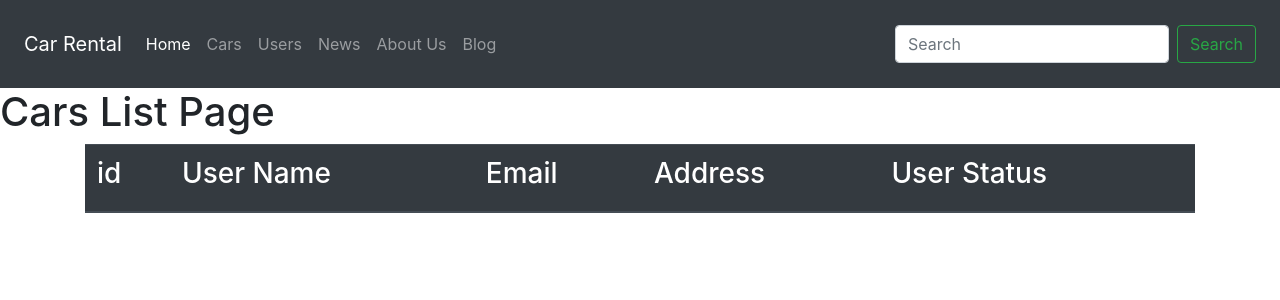
After one commit to JAVA-MSDT/car_rental, a Java web app: template carrental/src/main/webapp/WEB-INF/pages/user/users.jsp in a window 1280 px wide. The commit adds this page. Shown: the top 300 px of the page. Run offline with Tomcat 11, a stand-in JSP engine, Linux system fonts and the light colour scheme; the template is opened without the code that fills it, so the values that code supplies are empty.

Commit message:
Adding Users Controller and JSP

```diff
--- a/carrental/src/main/java/com/msdt/carrental/frontcontroller/controller/ControllerFactory.java
+++ b/carrental/src/main/java/com/msdt/carrental/frontcontroller/controller/ControllerFactory.java
@@ -6,6 +6,7 @@ import com.msdt.carrental.frontcontroller.view.AboutController;
 import com.msdt.carrental.frontcontroller.view.BlogController;
 import com.msdt.carrental.frontcontroller.view.NewsController;
 import com.msdt.carrental.frontcontroller.view.car.CarsController;
+import com.msdt.carrental.frontcontroller.view.user.UserController;
 import com.msdt.carrental.model.config.DBTestConfig;
 import com.msdt.carrental.model.service.impl.ServiceFactory;
 import com.msdt.carrental.util.constants.ControllerConstant;
@@ -26,6 +27,8 @@ public class ControllerFactory{
 			return new NewsController();
 		case ControllerConstant.CARS_CONTROLLER:
 			return new CarsController(serviceFactory.getCarService());
+		case ControllerConstant.USERS_CONTROLLER:
+			return new UserController(serviceFactory.getUserService());
 		case ControllerConstant.ABOUT_CONTROLLER:
 			return new AboutController();
 		case ControllerConstant.BLOG_CONTROLLER:
--- a/carrental/src/main/webapp/WEB-INF/pages/common/navbar.jsp
+++ b/carrental/src/main/webapp/WEB-INF/pages/common/navbar.jsp
@@ -31,6 +31,8 @@
 			</a></li>
 			<li class="nav-item"><a class="nav-link"
 				href="car-rental?controller=cars">Cars</a></li>
+							<li class="nav-item"><a class="nav-link"
+				href="car-rental?controller=users">Users</a></li>
 			<li class="nav-item"><a class="nav-link"
 				href="car-rental?controller=news">News</a></li>
 			<li class="nav-item"><a class="nav-link"
--- /dev/null
+++ b/carrental/src/main/webapp/WEB-INF/pages/user/users.jsp
@@ -0,0 +1,61 @@
+<%@ page language="java" contentType="text/html; charset=UTF-8"
+	pageEncoding="UTF-8"%>
+<%@ taglib prefix="c" uri="http://java.sun.com/jsp/jstl/core"%>
+<%@ taglib prefix="fmt" uri="http://java.sun.com/jsp/jstl/fmt"%>
+<!DOCTYPE html>
+<html>
+<head>
+<meta charset="UTF-8">
+<title>Car List</title>
+</head>
+<body>
+	<jsp:include page="../common/navbar.jsp" />
+	<h1>Cars List Page</h1>
+	<%-- Cars Table --%>
+	<div class="container">
+		<div class="tableContainer">
+			<table class="table table-striped">
+				<thead class="thead-dark">
+					<tr>
+						<th>
+							<h3>id</h3>
+						</th>
+						<th>
+							<h3>User Name</h3>
+						</th>
+						<th>
+							<h3>Email</h3>
+						</th>
+						<th>
+							<h3>Address</h3>
+						</th>
+						<th>
+							<h3>User Status</h3>
+						</th>
+					</tr>
+				</thead>
+				<tbody>
+					<c:forEach varStatus="loop" var="user" items="${requestScope.users}">
+						<tr>
+							<td>
+								<h4>${loop.count}</h4>
+							</td>
+							<td>
+								<h4>${user.userName}</h4>
+							</td>
+							<td>
+								<h4>${user.userEmail}</h4>
+							</td>
+							<td>
+								<h4>${user.userAddress}</h4>
+							</td>
+							<td>
+								<h4>${user.userBlocked}</h4>
+							</td>
+					</c:forEach>
+				</tbody>
+			</table>
+		</div>
+	</div>
+</body>
+</html>
```
Also changed, not shown: carrental/src/main/java/com/msdt/carrental/frontcontroller/view/user/UserController.java (added, +33 -0 lines), carrental/src/main/java/com/msdt/carrental/util/constants/ControllerConstant.java (+7 -0 lines).
